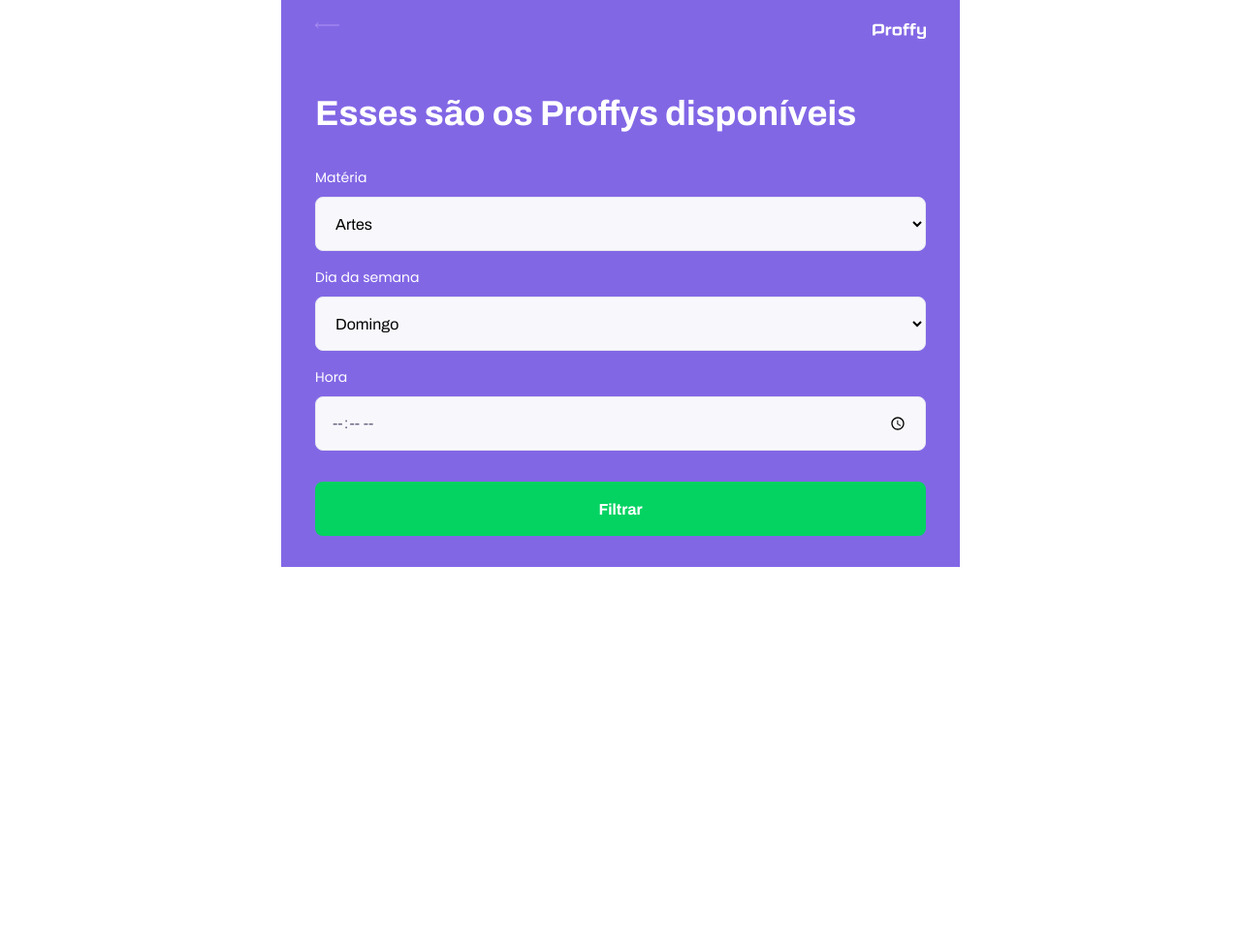
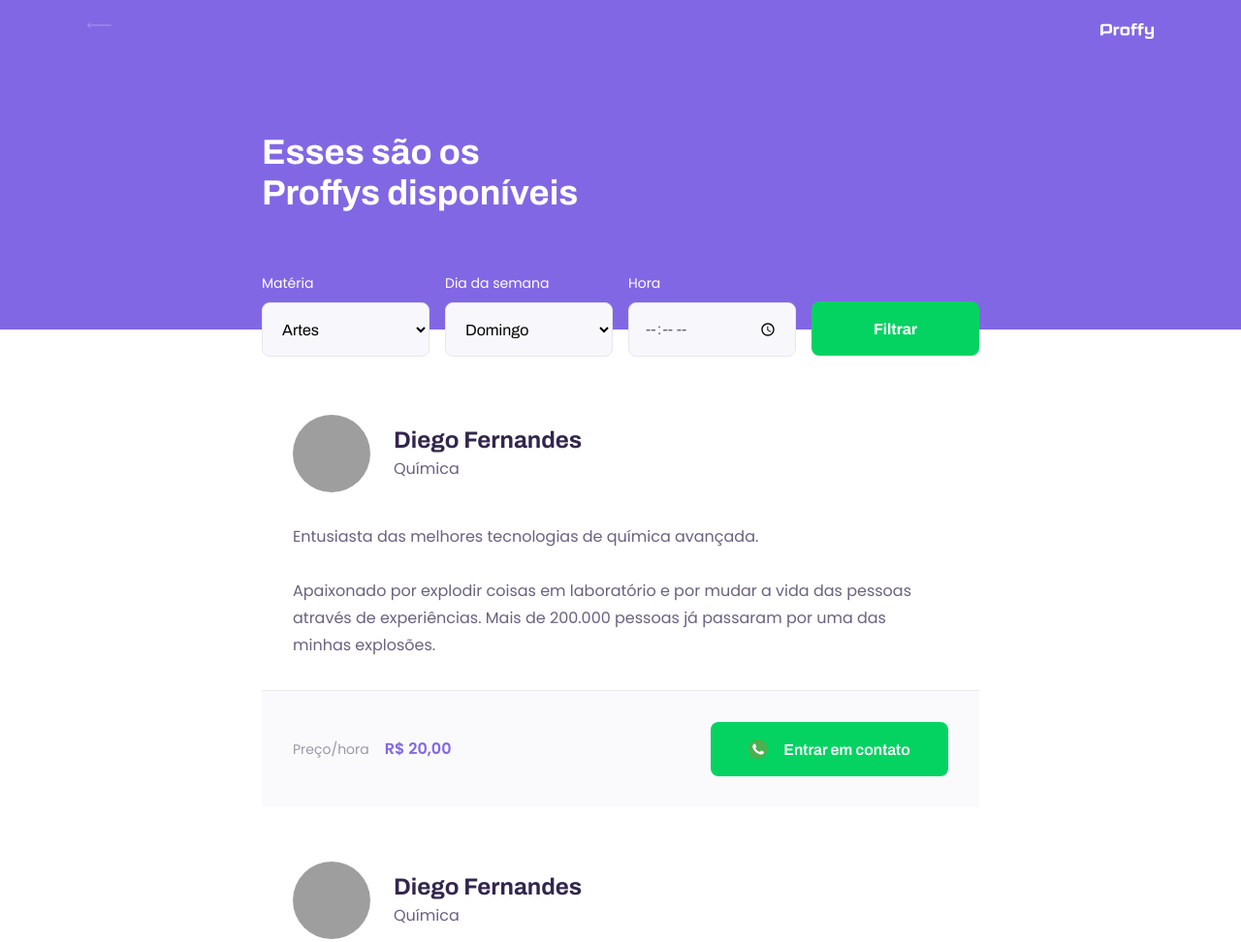
Before and after one commit to gabrielgns/nlw, a plain HTML site: page study.html in a window 1280 px wide. Shown: the top 972 px of the page at 97% size. Before the commit the page ends 800 px from the top, so only its background shows below. Drawn offline with Linux system fonts and the light colour scheme; grey boxes are pictures that could not be loaded.

Commit message:
Final do segundo dia

```diff
--- a/study.html
+++ b/study.html
@@ -10,7 +10,7 @@
   <link rel="stylesheet" href="/styles/partials/page-study.css" />
 
   <link
-    href="https://fonts.googleapis.com/css2?family=Archivo:wght@400;700&amp;family=Poppins:wght@400;600&amp;display=swap"
+    href="https://fonts.googleapis.com/css2?family=Archivo:wght@400;600;700&amp;family=Poppins:wght@400;600&amp;display=swap"
     rel="stylesheet" />
 </head>
 
@@ -71,6 +71,57 @@
 
       </div>
     </header>
+
+    <main>
+      <article class="teacher-item">
+        <header>
+          <img
+            src="https://avatars2.githubusercontent.com/u/2254731?s=460&amp;u=0ba16a79456c2f250e7579cb388fa18c5c2d7d65&amp;v=4"
+            alt="Diego Fernandes">
+          <div>
+            <strong>Diego Fernandes</strong>
+            <span>Química</span>
+          </div>
+        </header>
+
+        <p>Entusiasta das melhores tecnologias de química avançada.<br><br>Apaixonado por explodir coisas em laboratório
+          e por mudar a vida das pessoas através de experiências. Mais de 200.000 pessoas já passaram por uma das minhas
+          explosões.</p>
+
+        <footer>
+          <p>Preço/hora<strong>R$ 20,00</strong>
+          </p>
+          <button type="button">
+            <img src="/images/icons/whatsapp.svg" alt="Whatsapp">Entrar em contato
+          </button>
+        </footer>
+      </article>
+
+      <article class="teacher-item">
+        <header>
+          <img
+            src="https://avatars2.githubusercontent.com/u/2254731?s=460&amp;u=0ba16a79456c2f250e7579cb388fa18c5c2d7d65&amp;v=4"
+            alt="Diego Fernandes">
+          <div>
+            <strong>Diego Fernandes</strong>
+            <span>Química</span>
+          </div>
+        </header>
+
+        <p>Entusiasta das melhores tecnologias de química avançada.<br><br>Apaixonado por explodir coisas em laboratório
+          e por mudar a vida das pessoas através de experiências. Mais de 200.000 pessoas já passaram por uma das minhas
+          explosões.</p>
+
+        <footer>
+          <p>Preço/hora<strong>R$ 20,00</strong>
+          </p>
+          <button type="button">
+            <img src="/images/icons/whatsapp.svg" alt="Whatsapp">Entrar em contato
+          </button>
+        </footer>
+      </article>
+
+    </main>
   </div>
 
 </body>
--- a/styles/partials/page-landing.css
+++ b/styles/partials/page-landing.css
@@ -109,7 +109,7 @@
     grid-area: proffy;
     text-align: initial;
     align-self: center;
-    margin: 0;
+    margin: 0px;
   }
 
   .logo-container img {
@@ -124,7 +124,7 @@
   .buttons-container {
     grid-area: button;
     justify-content: flex-start;
-    margin: 0;
+    margin: 0px;
   }
 
   .total-connections {
--- a/styles/partials/page-study.css
+++ b/styles/partials/page-study.css
@@ -37,6 +37,8 @@
 .page-header .header-content {
   width: 90%;
   margin: 3.2rem auto;
+
+  position: relative;
 }
 
 .page-header .header-content strong {
@@ -97,14 +99,185 @@
   font: 1.6rem Archivo;
 }
 
+.input-block {
+  position: relative;
+}
+
 .input-block:focus-within::after {
   content:"";
 
   width: calc(100% - 3.2rem);
   height: 2px;
   background: var(--color-primary-light);
+
   position: absolute;
   left: 1.6rem;
   right: 1.6rem;
-  bottom: 0;
+  bottom: 0px;
 }
+
+#page-study main {
+  margin: 3.2rem auto;
+  width: 90%;
+}
+
+.teacher-item {
+  background-color: var(--color-box-base);
+  border: 1px solid var(--color-line-in-whiite);
+  border-radius: .8rem;
+  margin-top: 2.4rem;
+}
+
+.teacher-item header {
+  padding: 3.2rem 2rem;
+  display: flex;
+  align-items: center;
+}
+
+.teacher-item header img {
+  width: 8rem;
+  height: 8rem;
+  border-radius: 50%;
+}
+
+.teacher-item header div {
+  margin-left: 2.4rem;
+}
+
+.teacher-item header div strong {
+  font: 700 2.4rem Archivo;
+  display: block;
+  color: var(--color-text-title);
+}
+
+.teacher-item header div span {
+  font-size: 1.6rem;
+  display: block;
+  margin-top: .4rem;
+}
+
+.teacher-item > p {
+  padding: 0 2rem;
+  font-size: 1.6rem;
+  line-height: 2.8rem;
+}
+
+.teacher-item footer {
+  padding: 3.2rem 2rem;
+  background-color: var(--color-box-footer);
+  border-top: 1px solid var(--color-line-in-white);
+  margin-top: 3.2rem;
+
+  display: flex;
+  align-items: center;
+  justify-content: space-between;
+}
+
+.teacher-item footer p {
+  font-size: 1.4rem;
+  line-height: 2.4rem;
+  color: var(--color-text-complement);
+}
+
+.teacher-item footer p strong {
+  font-size: 1.6rem;
+  color: var(--color-primary);
+  display: block;
+}
+
+.teacher-item footer button {
+  width: 20rem;
+  height: 5.6rem;
+  background: var(--color-secondary);
+  color: var(--color-button-text);
+  border: 0;
+  border-radius: .8rem;
+  cursor: pointer;
+  font: 700 1.4rem Archivo;
+
+  display: flex;
+  align-items: center;
+  justify-content: space-evenly;
+
+  text-decoration: none;
+
+  transition: background 0.2s;
+  margin-left: 1.6rem;
+}
+
+.teacher-item footer button:hover {
+  background: var(--color-secondary-dark);
+}
+
+@media (min-width: 700px) {
+  #page-study #container {
+    max-width: 100vw;
+  }
+
+  .page-header {
+    height: 340px;
+  }
+
+  .page-header .top-bar-container {
+    max-width: 1100px;
+  }
+
+  .page-header .header-content {
+    max-width: 740px;
+
+    margin: 0 auto;
+
+    flex: 1 1;
+    padding-bottom: 48px;
+    display: flex;
+    flex-direction: column;
+    justify-content: center;
+  }
+
+  .page-header .header-content strong {
+    max-width: 350px;
+  }
+
+  .teacher-item header,
+  .teacher-item footer {
+    padding: 32px;
+  }
+
+  #search-teachers {
+    display: grid;
+    grid-template-columns: repeat(4, 1fr);
+    gap: 16px;
+    position: absolute;
+    bottom: -28px;
+  }
+
+  #page-study main {
+    padding: 32px 0;
+    max-width: 740px;
+    margin: 0 auto;
+  }
+
+  #search-teachers .select-block {
+    margin-bottom: 0;
+  }
+
+  .teacher-item > p {
+    padding: 0 32px;
+  }
+
+  .teacher-item footer p strong {
+    display: initial;
+    margin-left: 16px;
+  }
+
+  .teacher-item footer button {
+    width: 245px;
+    font-size: 16px;
+    justify-content: center;
+    font-weight: 600;
+  }
+
+  .teacher-item footer button img {
+    margin-right: 16px;
+  }
+}
```
